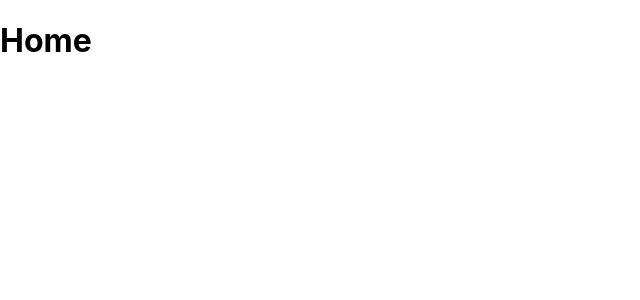
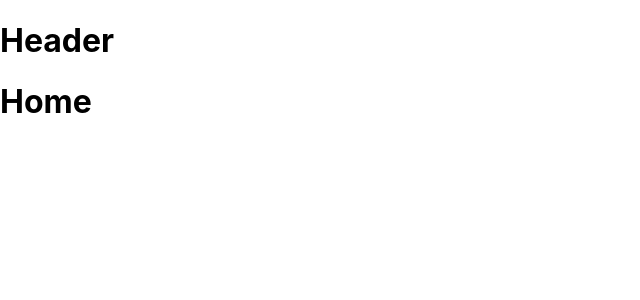
Before and after one commit to srichmond3000/dewlish-village-hall, a Next.js app: page / in a window 1280 px wide. Shown: the top 300 px of the page, without its empty margins (0-640 px from the left). Built offline with nearby package versions, Linux system fonts and the light colour scheme.

Commit message:
Add Header component and move components folder

```diff
--- /dev/null
+++ b/components/Header.js
@@ -0,0 +1,5 @@
+const Header = () => {
+  return <h1>Header</h1>;
+};
+
+export default Header;
--- a/pages/index.js
+++ b/pages/index.js
@@ -1,5 +1,12 @@
+import Header from '../components/Header';
+
 const Home = () => {
-  return <h1>Home</h1>;
+  return (
+    <>
+      <Header />
+      <h1>Home</h1>
+    </>
+  );
 };
 
 export default Home;
```
Also changed, not shown: components/ActiveLink.js (renamed from pages/components/ActiveLink.js), components/Nav.js (renamed from pages/components/Nav.js).
